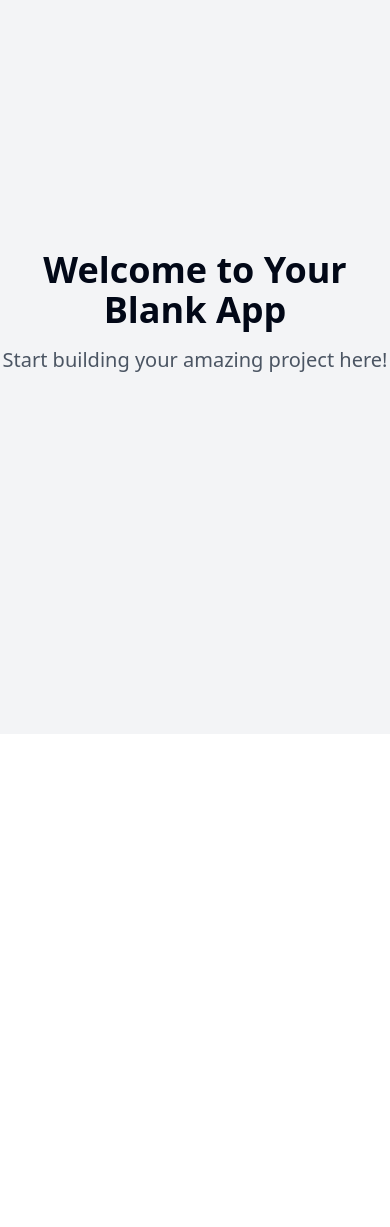
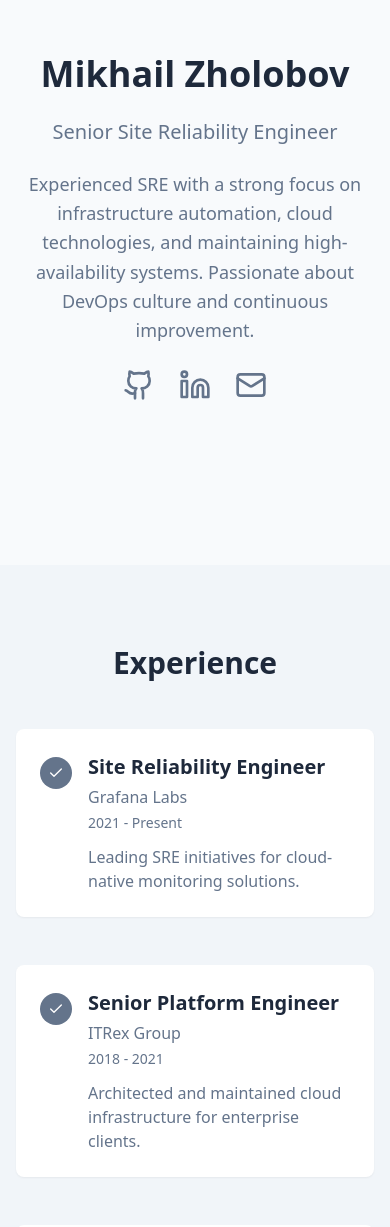
Before and after one commit to legal90/legal90.github.io, a React (Vite) app: page / in a window 390 px wide. Shown: the part 110-1337 px from the top of the page. Before the commit the page ends 844 px from the top, so only its background shows below. Built offline with nearby package versions, Linux system fonts and the light colour scheme.

Commit message:
Add personal portfolio page
Adds a personal portfolio page for a Site Reliability Engineer, using data from their LinkedIn profile and GitHub.  May require additional data from the user.

```diff
--- /dev/null
+++ b/src/components/Experience.tsx
@@ -0,0 +1,55 @@
+
+import { Check } from "lucide-react";
+
+const experiences = [
+  {
+    title: "Site Reliability Engineer",
+    company: "Grafana Labs",
+    period: "2021 - Present",
+    description: "Leading SRE initiatives for cloud-native monitoring solutions.",
+  },
+  {
+    title: "Senior Platform Engineer",
+    company: "ITRex Group",
+    period: "2018 - 2021",
+    description: "Architected and maintained cloud infrastructure for enterprise clients.",
+  },
+  {
+    title: "DevOps Engineer",
+    company: "ScienceSoft",
+    period: "2013 - 2018",
+    description: "Implemented CI/CD pipelines and automated deployment processes.",
+  },
+];
+
+const Experience = () => {
+  return (
+    <section className="py-20 px-4 bg-muted animate-fade-in" id="experience">
+      <div className="max-w-4xl mx-auto">
+        <h2 className="text-3xl font-bold text-accent mb-12 text-center">Experience</h2>
+        <div className="space-y-12">
+          {experiences.map((exp, index) => (
+            <div
+              key={index}
+              className="bg-white p-6 rounded-lg shadow-sm hover:shadow-md transition-shadow"
+            >
+              <div className="flex items-start gap-4">
+                <div className="bg-primary rounded-full p-2 mt-1">
+                  <Check className="w-4 h-4 text-white" />
+                </div>
+                <div>
+                  <h3 className="text-xl font-semibold text-accent">{exp.title}</h3>
+                  <p className="text-primary font-medium mt-1">{exp.company}</p>
+                  <p className="text-sm text-muted-foreground mt-1">{exp.period}</p>
+                  <p className="text-muted-foreground mt-3">{exp.description}</p>
+                </div>
+              </div>
+            </div>
+          ))}
+        </div>
+      </div>
+    </section>
+  );
+};
+
+export default Experience;
--- /dev/null
+++ b/src/components/Hero.tsx
@@ -0,0 +1,48 @@
+
+import { Github, Linkedin, Mail } from "lucide-react";
+
+const Hero = () => {
+  return (
+    <section className="min-h-[80vh] flex flex-col justify-center items-center py-20 px-4 animate-fade-in">
+      <div className="max-w-3xl text-center space-y-6">
+        <h1 className="text-4xl md:text-5xl font-bold text-accent mb-4">
+          Mikhail Zholobov
+        </h1>
+        <h2 className="text-xl md:text-2xl text-primary mb-6">
+          Senior Site Reliability Engineer
+        </h2>
+        <p className="text-lg text-muted-foreground leading-relaxed max-w-2xl mx-auto">
+          Experienced SRE with a strong focus on infrastructure automation, cloud technologies,
+          and maintaining high-availability systems. Passionate about DevOps culture and
+          continuous improvement.
+        </p>
+        <div className="flex gap-6 justify-center mt-8">
+          <a
+            href="https://github.com/legal90"
+            target="_blank"
+            rel="noopener noreferrer"
+            className="text-primary hover:text-accent transition-colors"
+          >
+            <Github className="w-8 h-8" />
+          </a>
+          <a
+            href="https://www.linkedin.com/in/mikhail-zholobov/"
+            target="_blank"
+            rel="noopener noreferrer"
+            className="text-primary hover:text-accent transition-colors"
+          >
+            <Linkedin className="w-8 h-8" />
+          </a>
+          <a
+            href="mailto:legal90@gmail.com"
+            className="text-primary hover:text-accent transition-colors"
+          >
+            <Mail className="w-8 h-8" />
+          </a>
+        </div>
+      </div>
+    </section>
+  );
+};
+
+export default Hero;
--- /dev/null
+++ b/src/components/Skills.tsx
@@ -0,0 +1,57 @@
+
+const skills = {
+  "Cloud & Infrastructure": [
+    "AWS",
+    "Kubernetes",
+    "Docker",
+    "Terraform",
+    "Linux",
+  ],
+  "Monitoring & Observability": [
+    "Grafana",
+    "Prometheus",
+    "ELK Stack",
+    "Datadog",
+  ],
+  "Programming & Scripting": [
+    "Go",
+    "Python",
+    "Bash",
+    "Ruby",
+  ],
+  "CI/CD & Version Control": [
+    "GitLab CI",
+    "GitHub Actions",
+    "Jenkins",
+    "Git",
+  ],
+};
+
+const Skills = () => {
+  return (
+    <section className="py-20 px-4 animate-fade-in" id="skills">
+      <div className="max-w-4xl mx-auto">
+        <h2 className="text-3xl font-bold text-accent mb-12 text-center">Skills</h2>
+        <div className="grid grid-cols-1 md:grid-cols-2 gap-8">
+          {Object.entries(skills).map(([category, items]) => (
+            <div key={category} className="bg-white p-6 rounded-lg shadow-sm">
+              <h3 className="text-xl font-semibold text-accent mb-4">{category}</h3>
+              <div className="flex flex-wrap gap-2">
+                {items.map((skill) => (
+                  <span
+                    key={skill}
+                    className="px-3 py-1 bg-secondary text-secondary-foreground rounded-full text-sm"
+                  >
+                    {skill}
+                  </span>
+                ))}
+              </div>
+            </div>
+          ))}
+        </div>
+      </div>
+    </section>
+  );
+};
+
+export default Skills;
--- a/src/index.css
+++ b/src/index.css
@@ -1,101 +1,47 @@
+
 @tailwind base;
 @tailwind components;
 @tailwind utilities;
 
 @layer base {
   :root {
-    --background: 0 0% 100%;
+    --background: 210 40% 98%;
     --foreground: 222.2 84% 4.9%;
-
     --card: 0 0% 100%;
     --card-foreground: 222.2 84% 4.9%;
-
     --popover: 0 0% 100%;
     --popover-foreground: 222.2 84% 4.9%;
-
-    --primary: 222.2 47.4% 11.2%;
-    --primary-foreground: 210 40% 98%;
-
+    --primary: 217.2 91.2% 59.8%;
+    --primary-foreground: 222.2 47.4% 11.2%;
     --secondary: 210 40% 96.1%;
     --secondary-foreground: 222.2 47.4% 11.2%;
-
     --muted: 210 40% 96.1%;
     --muted-foreground: 215.4 16.3% 46.9%;
-
     --accent: 210 40% 96.1%;
     --accent-foreground: 222.2 47.4% 11.2%;
-
     --destructive: 0 84.2% 60.2%;
     --destructive-foreground: 210 40% 98%;
-
     --border: 214.3 31.8% 91.4%;
     --input: 214.3 31.8% 91.4%;
     --ring: 222.2 84% 4.9%;
-
-    --radius: 0.5rem;
-
-    --sidebar-background: 0 0% 98%;
-
-    --sidebar-foreground: 240 5.3% 26.1%;
-
-    --sidebar-primary: 240 5.9% 10%;
-
-    --sidebar-primary-foreground: 0 0% 98%;
-
-    --sidebar-accent: 240 4.8% 95.9%;
-
-    --sidebar-accent-foreground: 240 5.9% 10%;
-
-    --sidebar-border: 220 13% 91%;
-
-    --sidebar-ring: 217.2 91.2% 59.8%;
+    --radius: 0.75rem;
   }
 
-  .dark {
-    --background: 222.2 84% 4.9%;
-    --foreground: 210 40% 98%;
-
-    --card: 222.2 84% 4.9%;
-    --card-foreground: 210 40% 98%;
-
-    --popover: 222.2 84% 4.9%;
-    --popover-foreground: 210 40% 98%;
-
-    --primary: 210 40% 98%;
-    --primary-foreground: 222.2 47.4% 11.2%;
-
-    --secondary: 217.2 32.6% 17.5%;
-    --secondary-foreground: 210 40% 98%;
-
-    --muted: 217.2 32.6% 17.5%;
-    --muted-foreground: 215 20.2% 65.1%;
-
-    --accent: 217.2 32.6% 17.5%;
-    --accent-foreground: 210 40% 98%;
-
-    --destructive: 0 62.8% 30.6%;
-    --destructive-foreground: 210 40% 98%;
-
-    --border: 217.2 32.6% 17.5%;
-    --input: 217.2 32.6% 17.5%;
-    --ring: 212.7 26.8% 83.9%;
-    --sidebar-background: 240 5.9% 10%;
-    --sidebar-foreground: 240 4.8% 95.9%;
-    --sidebar-primary: 224.3 76.3% 48%;
-    --sidebar-primary-foreground: 0 0% 100%;
-    --sidebar-accent: 240 3.7% 15.9%;
-    --sidebar-accent-foreground: 240 4.8% 95.9%;
-    --sidebar-border: 240 3.7% 15.9%;
-    --sidebar-ring: 217.2 91.2% 59.8%;
-  }
-}
-
-@layer base {
   * {
     @apply border-border;
   }
 
   body {
-    @apply bg-background text-foreground;
+    @apply bg-background text-foreground antialiased;
+  }
+
+  html {
+    @apply scroll-smooth;
   }
 }
+
+@layer utilities {
+  .text-balance {
+    text-wrap: balance;
+  }
+}
--- a/src/pages/Index.tsx
+++ b/src/pages/Index.tsx
@@ -1,12 +1,16 @@
-// Update this page (the content is just a fallback if you fail to update the page)
+
+import Hero from "@/components/Hero";
+import Experience from "@/components/Experience";
+import Skills from "@/components/Skills";
 
 const Index = () => {
   return (
-    <div className="min-h-screen flex items-center justify-center bg-gray-100">
-      <div className="text-center">
-        <h1 className="text-4xl font-bold mb-4">Welcome to Your Blank App</h1>
-        <p className="text-xl text-gray-600">Start building your amazing project here!</p>
-      </div>
+    <div className="min-h-screen bg-background">
+      <main>
+        <Hero />
+        <Experience />
+        <Skills />
+      </main>
     </div>
   );
 };
--- a/tailwind.config.ts
+++ b/tailwind.config.ts
@@ -1,3 +1,4 @@
+
 import type { Config } from "tailwindcss";
 
 export default {
@@ -12,85 +13,72 @@ export default {
   theme: {
     container: {
       center: true,
-			padding: '2rem',
+      padding: "2rem",
       screens: {
-				'2xl': '1400px'
-			}
+        "2xl": "1400px",
+      },
     },
     extend: {
       colors: {
-				border: 'hsl(var(--border))',
-				input: 'hsl(var(--input))',
-				ring: 'hsl(var(--ring))',
-				background: 'hsl(var(--background))',
-				foreground: 'hsl(var(--foreground))',
+        border: "hsl(var(--border))",
+        input: "hsl(var(--input))",
+        ring: "hsl(var(--ring))",
+        background: "hsl(var(--background))",
+        foreground: "hsl(var(--foreground))",
         primary: {
-					DEFAULT: 'hsl(var(--primary))',
-					foreground: 'hsl(var(--primary-foreground))'
+          DEFAULT: "#64748B",
+          foreground: "#FFFFFF",
         },
         secondary: {
-					DEFAULT: 'hsl(var(--secondary))',
-					foreground: 'hsl(var(--secondary-foreground))'
+          DEFAULT: "#E2E8F0",
+          foreground: "#1E293B",
+        },
+        accent: {
+          DEFAULT: "#1E293B",
+          foreground: "#FFFFFF",
         },
         destructive: {
-					DEFAULT: 'hsl(var(--destructive))',
-					foreground: 'hsl(var(--destructive-foreground))'
+          DEFAULT: "hsl(var(--destructive))",
+          foreground: "hsl(var(--destructive-foreground))",
         },
         muted: {
-					DEFAULT: 'hsl(var(--muted))',
-					foreground: 'hsl(var(--muted-foreground))'
-				},
-				accent: {
-					DEFAULT: 'hsl(var(--accent))',
-					foreground: 'hsl(var(--accent-foreground))'
+          DEFAULT: "#F1F5F9",
+          foreground: "#64748B",
         },
         popover: {
-					DEFAULT: 'hsl(var(--popover))',
-					foreground: 'hsl(var(--popover-foreground))'
+          DEFAULT: "hsl(var(--popover))",
+          foreground: "hsl(var(--popover-foreground))",
         },
         card: {
-					DEFAULT: 'hsl(var(--card))',
-					foreground: 'hsl(var(--card-foreground))'
+          DEFAULT: "hsl(var(--card))",
+          foreground: "hsl(var(--card-foreground))",
         },
-				sidebar: {
-					DEFAULT: 'hsl(var(--sidebar-background))',
-					foreground: 'hsl(var(--sidebar-foreground))',
-					primary: 'hsl(var(--sidebar-primary))',
-					'primary-foreground': 'hsl(var(--sidebar-primary-foreground))',
-					accent: 'hsl(var(--sidebar-accent))',
-					'accent-foreground': 'hsl(var(--sidebar-accent-foreground))',
-					border: 'hsl(var(--sidebar-border))',
-					ring: 'hsl(var(--sidebar-ring))'
-				}
-			},
-			borderRadius: {
-				lg: 'var(--radius)',
-				md: 'calc(var(--radius) - 2px)',
-				sm: 'calc(var(--radius) - 4px)'
       },
       keyframes: {
-				'accordion-down': {
-					from: {
-						height: '0'
+        "fade-up": {
+          "0%": {
+            opacity: "0",
+            transform: "translateY(10px)",
           },
-					to: {
-						height: 'var(--radix-accordion-content-height)'
-					}
+          "100%": {
+            opacity: "1",
+            transform: "translateY(0)",
           },
-				'accordion-up': {
-					from: {
-						height: 'var(--radix-accordion-content-height)'
         },
-					to: {
-						height: '0'
-					}
-				}
+        "fade-in": {
+          "0%": {
+            opacity: "0",
+          },
+          "100%": {
+            opacity: "1",
+          },
+        },
       },
       animation: {
-				'accordion-down': 'accordion-down 0.2s ease-out',
-				'accordion-up': 'accordion-up 0.2s ease-out'
-			}
-		}
+        "fade-up": "fade-up 0.5s ease-out",
+        "fade-in": "fade-in 0.3s ease-out",
+      },
+    },
   },
   plugins: [require("tailwindcss-animate")],
 } satisfies Config;
```
Lines whose indentation alone changed are shown as unchanged.
